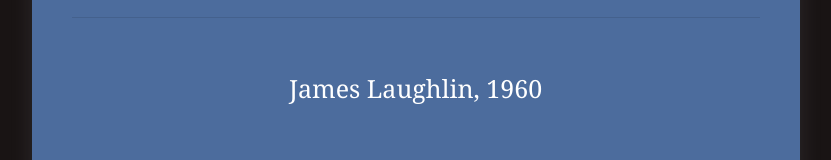
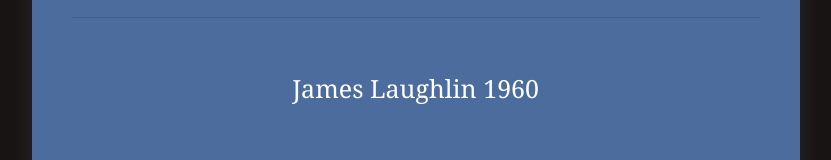
Before and after one commit to SanjanaRaj25/ddhi-exhibit-vis, a React (Vite) app: page / in a window 1280 px wide. Shown: the part 481-641 px from the top of the page, without its empty margins (442-1273 px from the left). Built offline with nearby package versions, Linux system fonts and the light colour scheme.

Commit message:
got rid of comma

```diff
--- a/src/components/Cards.jsx
+++ b/src/components/Cards.jsx
@@ -16,7 +16,7 @@ function SingleCard({
         <div className={`flip-card-front ${color}`}>
           <blockquote className="quote"> &quot;{quote}&quot; </blockquote>
           <hr />
-          <p className="person">{person}, {date}</p>
+          <p className="person">{person} {date}</p>
         </div>
         <div className={`flip-card-back ${color}`}>
           <p className="date">{date}</p>
```
